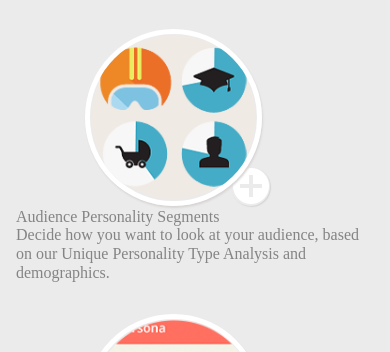
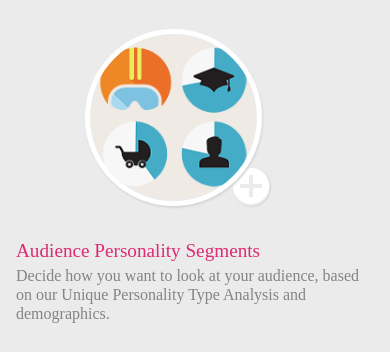
Before and after one commit to jjhampton/dev-test, a website: page index.html in a window 390 px wide. Shown: the part 694-1046 px from the top of the page. Drawn offline with Linux system fonts and the light colour scheme.

Commit message:
Add basic mobile layout and styling for features section

```diff
--- a/assets/stylesheets/scss/main.scss
+++ b/assets/stylesheets/scss/main.scss
@@ -11,6 +11,7 @@ $button-gradient-pink: #F44481;
 $features-app-purple: #420B4D;
 $heading-pink: #DF2973; /*feature-headers & footer-headers*/
 $base-text-color: #848484;
+$footer-gray: #E2E2E2;
 $footer-blue: #7B92A9;
 $footer-blue-darker: #416589; /* may need for bold text? or social icons */
 $features-lily-white: #EBEBEB;
@@ -186,6 +187,7 @@ FEATURES SECTION
 
 .feature-image-container {
   text-align: center;
+  margin-bottom: 2em;
 }
 
 .feature-image {
@@ -215,6 +217,12 @@ FEATURES SECTION
   box-shadow: 1px 1px 1px #D9D5D5;
 }
 
+.feature-heading {
+  color: $heading-pink;
+  font-size: 1.2em;
+  margin-bottom: 0.3em;
+}
+
 
 
 /*==========================================
```
Also changed, not shown: assets/stylesheets/css/main.css.
